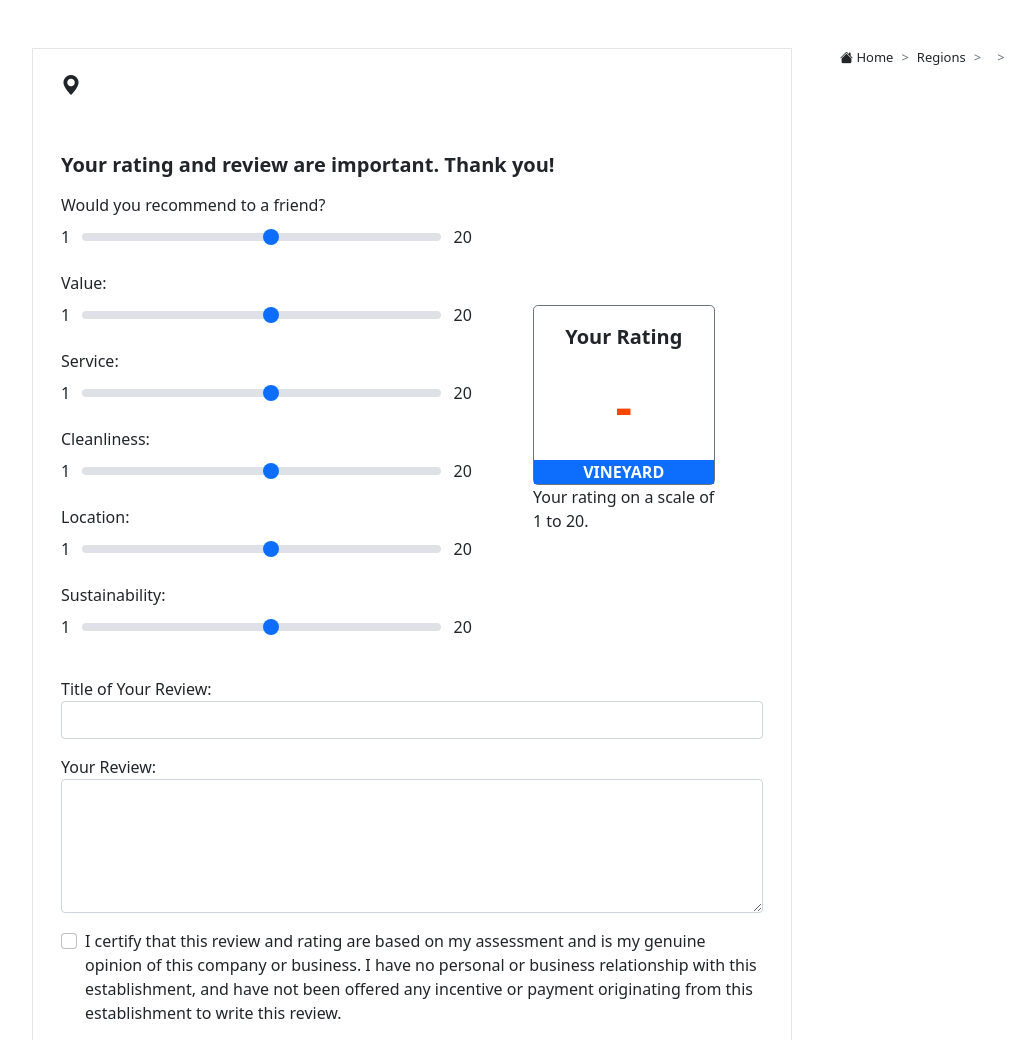
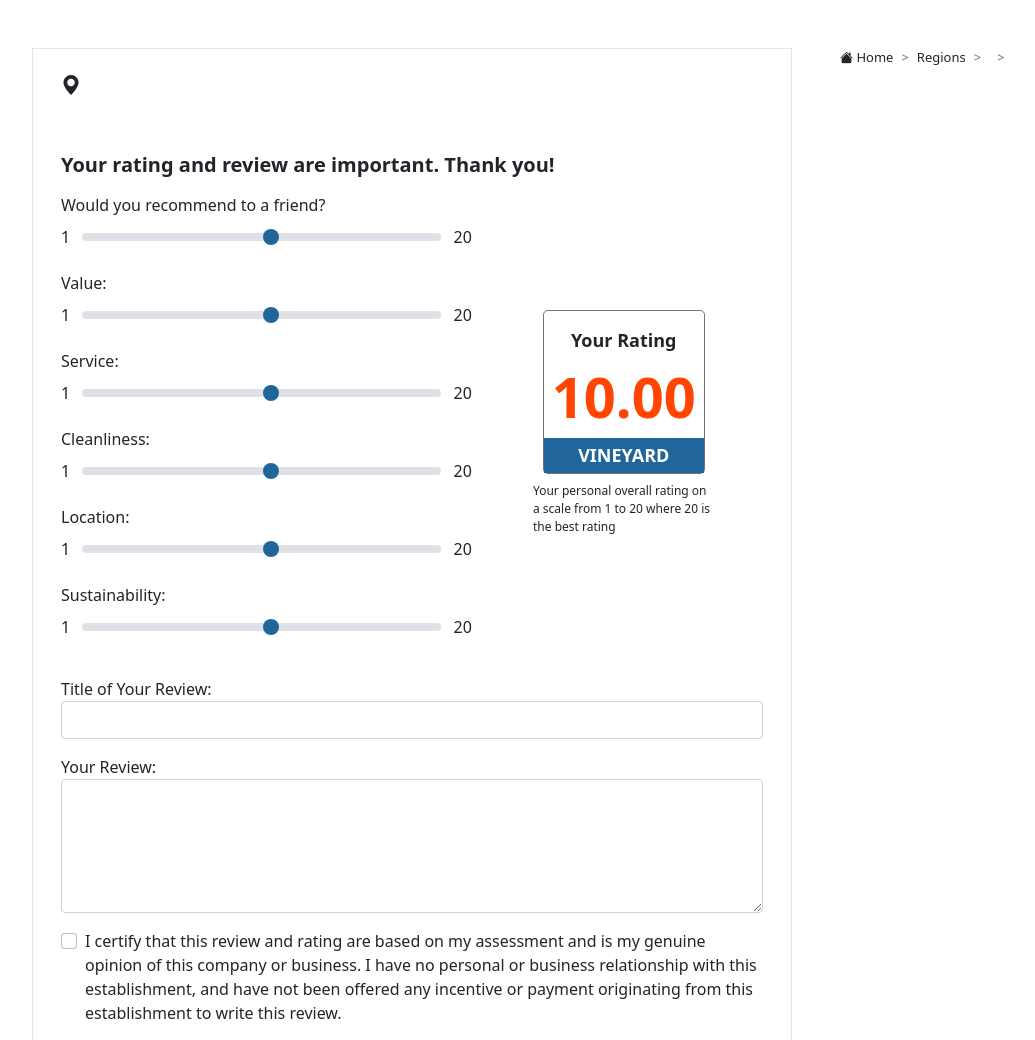
Before and after one commit to Penk13/top25vineyards, a Django app: template templates/vineyards/rr_form.html in a window 1280 px wide. Shown: the part 80-1120 px from the top of the page, without its empty margins (38-1073 px from the left). Run offline with Django 3.2, Linux system fonts and the light colour scheme; the template is opened without the code that fills it, so the values that code supplies are empty; some libraries are stand-ins or nearby versions.

Commit message:
improve rr form frontend

```diff
--- a/static/css/main.css
+++ b/static/css/main.css
@@ -25,3 +25,14 @@
 .requiredField {
   display: none;
 }
+
+/* Change bootstrap range color */
+input[type="range"]::-webkit-slider-thumb {
+  background: #20669b;
+}
+input[type="range"]::-moz-range-thumb {
+  background: #20669b;
+}
+input[type="range"]::-ms-thumb {
+  background: #20669b;
+}
--- a/templates/vineyards/rr_form.html
+++ b/templates/vineyards/rr_form.html
@@ -164,12 +164,19 @@
         <p class="text-danger">{{ form.sustainability.errors.as_text }}</p>
       </div>
       <div class="col-4 col-md-3 p-0 my-auto">
-        <div class="text-center fw-bold border border-secondary rounded-3">
-          <p class="mt-3" style="font-size: 20px">Your Rating</p>
-          <p id="totalRating" style="font-size: 4vw; color: orangered">-</p>
-          <p class="m-0" style="background-color: #0d6efd; color: white">VINEYARD</p>
+        <div
+          class="text-center fw-bold border border-secondary rounded-3 mx-auto"
+          style="max-width: fit-content"
+        >
+          <p class="m-3 mb-0" style="font-size: 18px">Your Rating</p>
+          <p class="m-2 my-0" id="totalRating" style="color: orangered; font-size: 7vmin">10.00</p>
+          <p class="m-0 py-1" style="background-color: #20669b; color: white; font-size: 18px">
+            VINEYARD
+          </p>
         </div>
-        <p>Your rating on a scale of 1 to 20.</p>
+        <p class="my-2" style="font-size: 12px">
+          Your personal overall rating on a scale from 1 to 20 where 20 is the best rating
+        </p>
       </div>
     </div>
     <div class="my-3">
```
